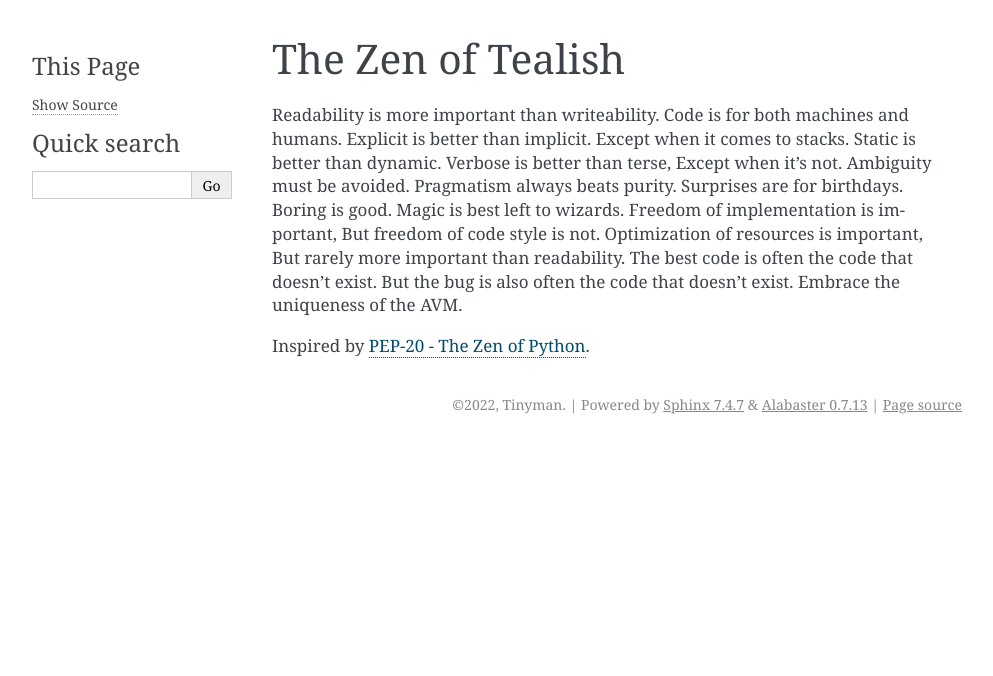
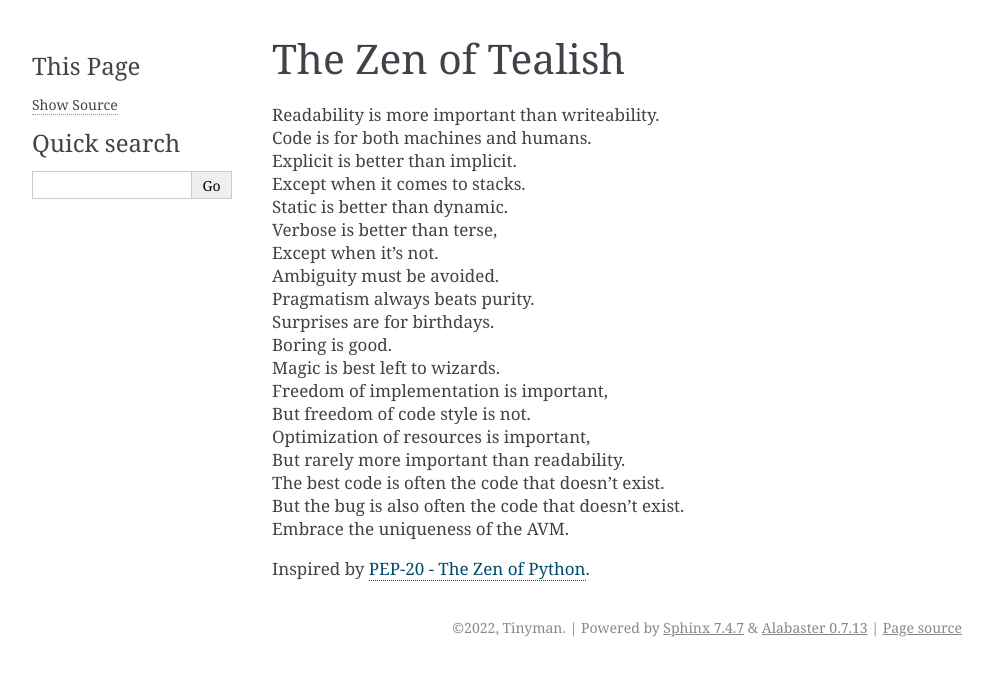
Before and after one commit to tinymanorg/tealish, a Sphinx documentation site: the page built from docs/zen.rst, in a window 1280 px wide. Shown: the top 676 px of the page, without its empty margins (148-1141 px from the left). Built offline with Sphinx 7.4.7, drawn with Linux system fonts in a browser that asks for light colours.

Commit message:
Fix formatting

```diff
--- a/docs/zen.rst
+++ b/docs/zen.rst
@@ -3,24 +3,24 @@
 The Zen of Tealish
 ==================
 
-Readability is more important than writeability.
-Code is for both machines and humans.
-Explicit is better than implicit.
-Except when it comes to stacks.
-Static is better than dynamic.
-Verbose is better than terse,
-Except when it's not.
-Ambiguity must be avoided.
-Pragmatism always beats purity.
-Surprises are for birthdays.
-Boring is good.
-Magic is best left to wizards.
-Freedom of implementation is important,
-But freedom of code style is not.
-Optimization of resources is important,
-But rarely more important than readability.
-The best code is often the code that doesn't exist.
-But the bug is also often the code that doesn't exist.
-Embrace the uniqueness of the AVM.
+| Readability is more important than writeability.
+| Code is for both machines and humans.
+| Explicit is better than implicit.
+| Except when it comes to stacks.
+| Static is better than dynamic.
+| Verbose is better than terse,
+| Except when it's not.
+| Ambiguity must be avoided.
+| Pragmatism always beats purity.
+| Surprises are for birthdays.
+| Boring is good.
+| Magic is best left to wizards.
+| Freedom of implementation is important,
+| But freedom of code style is not.
+| Optimization of resources is important,
+| But rarely more important than readability.
+| The best code is often the code that doesn't exist.
+| But the bug is also often the code that doesn't exist.
+| Embrace the uniqueness of the AVM.
 
 Inspired by `PEP-20 - The Zen of Python <https://peps.python.org/pep-0020/>`_.
```
